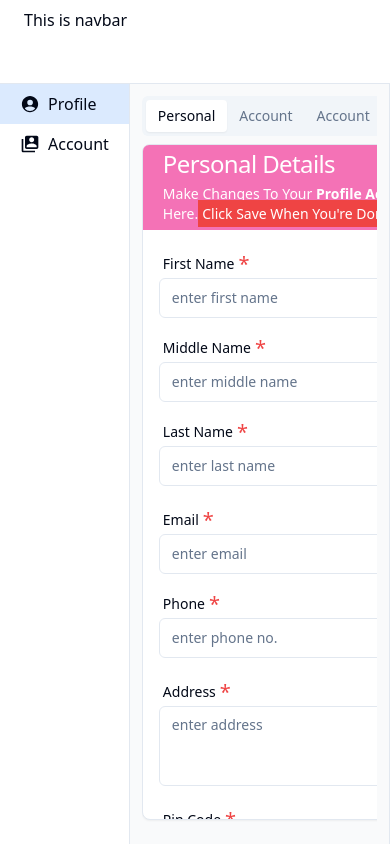
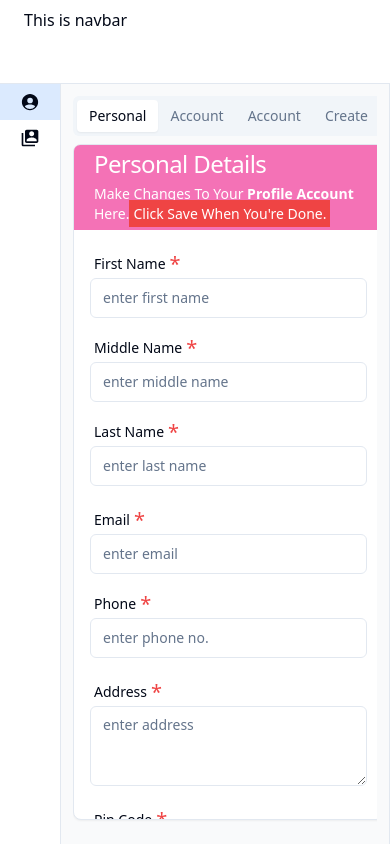
Before and after one commit to drishti06/edureka-task, a React (Vite) app: page /profile in a window 390 px wide. Built offline with nearby package versions, Linux system fonts and the light colour scheme.

Commit message:
Update Sidebar.jsx

```diff
--- a/src/components/Sidebar.jsx
+++ b/src/components/Sidebar.jsx
@@ -15,7 +15,10 @@ const Sidebar = () => {
         }`}
       >
         <IoPersonCircleSharp className="text-xl" />
-        Profile
+<span className="hidden sm:block">
+Profile
+</span>
+
       </Link>
       <Link
         to="/account"
@@ -24,7 +27,10 @@ const Sidebar = () => {
         }`}
       >
         <MdSwitchAccount className="text-xl" />
-        Account
+<span className="hidden sm:block">
+Account
+</span>
+
       </Link>
     </div>
   );
```
